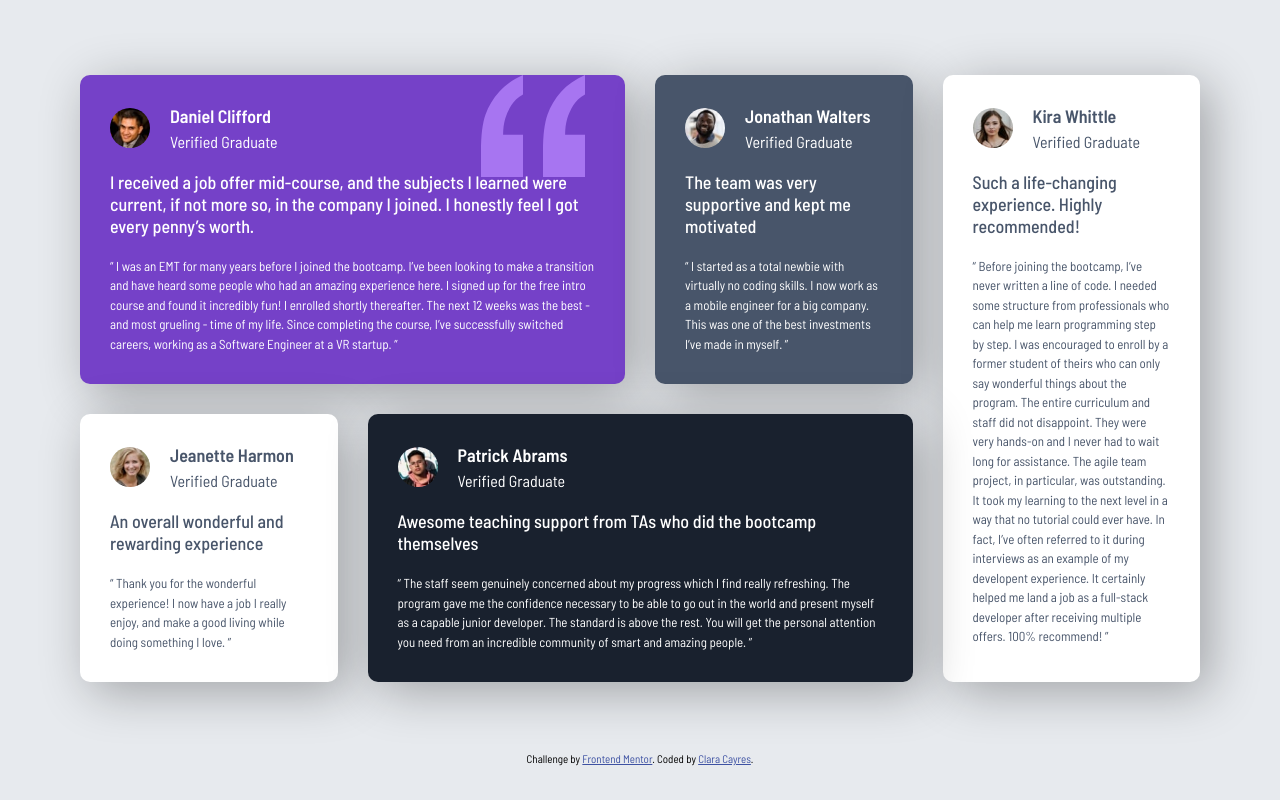
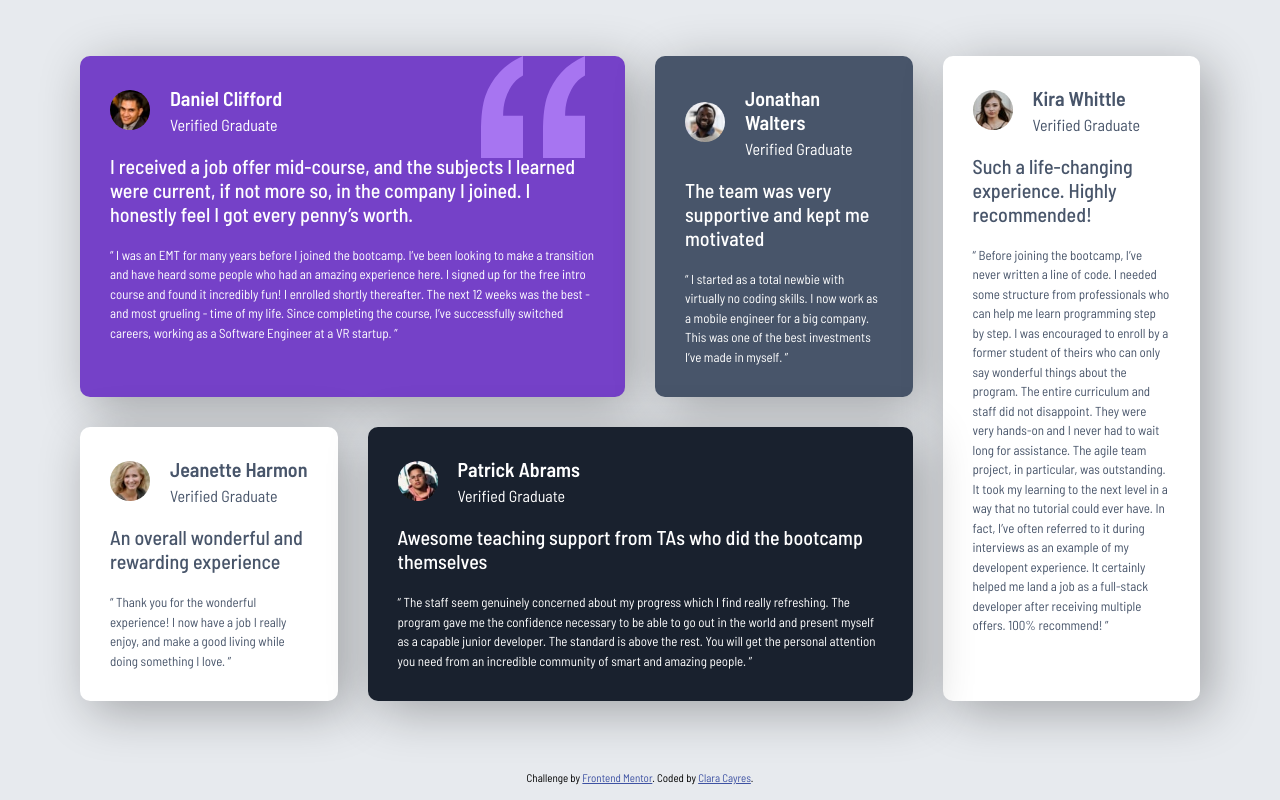
Before and after one commit to claracayres/testimonials-grid-section-main, a plain HTML site: page index.html in a window 1280 px wide. Drawn offline with Linux system fonts and the light colour scheme.

Commit message:
fix: increase font size of xl heading in styles.css

```diff
--- a/styles.css
+++ b/styles.css
@@ -14,7 +14,7 @@
   --font-family: "Barlow Semi Condensed", sans-serif;
   --font-size: 13px;
   --font-size-lg: 16px;
-  --font-size-xl: 18px;
+  --font-size-xl: 20px;
   --font-weight: 500;
   --font-weight-bold: 600;
 
```
